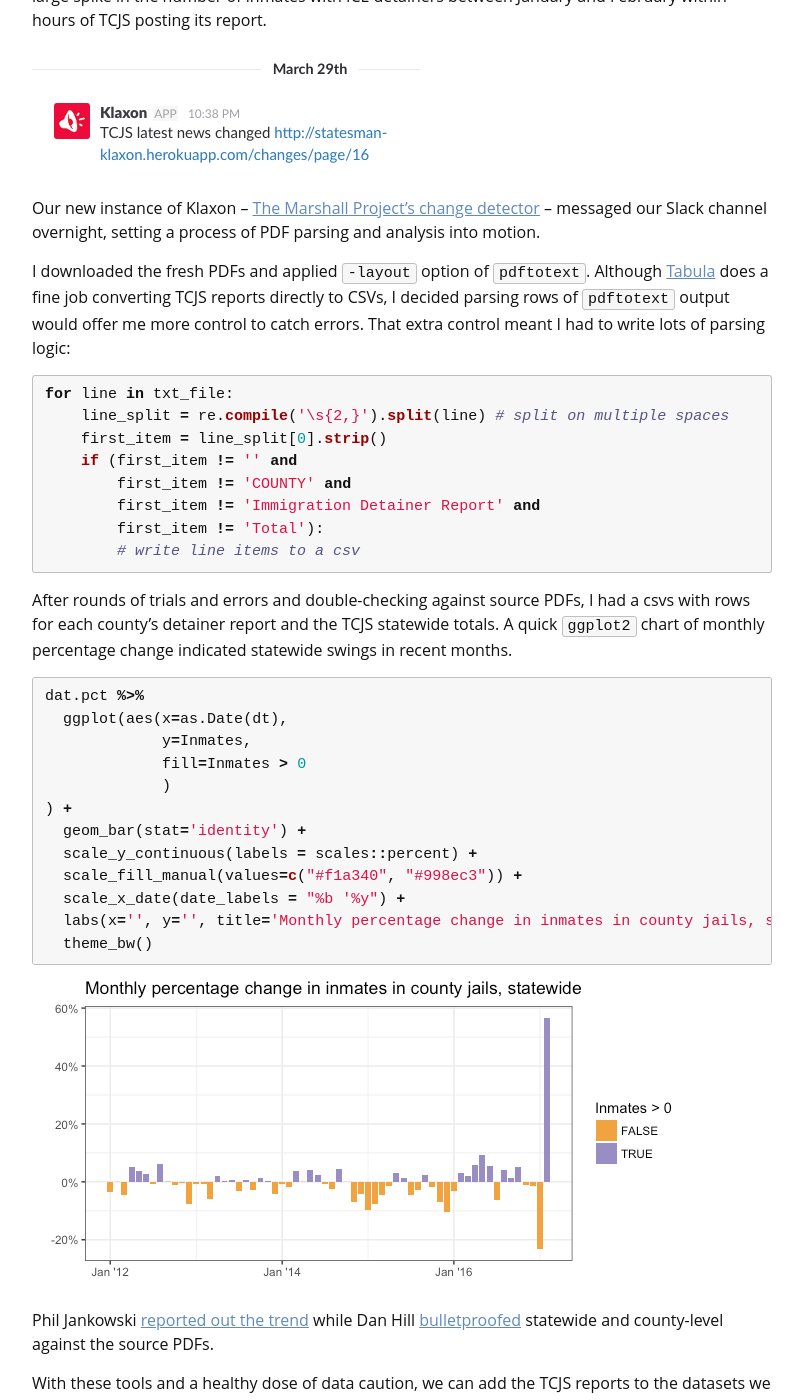
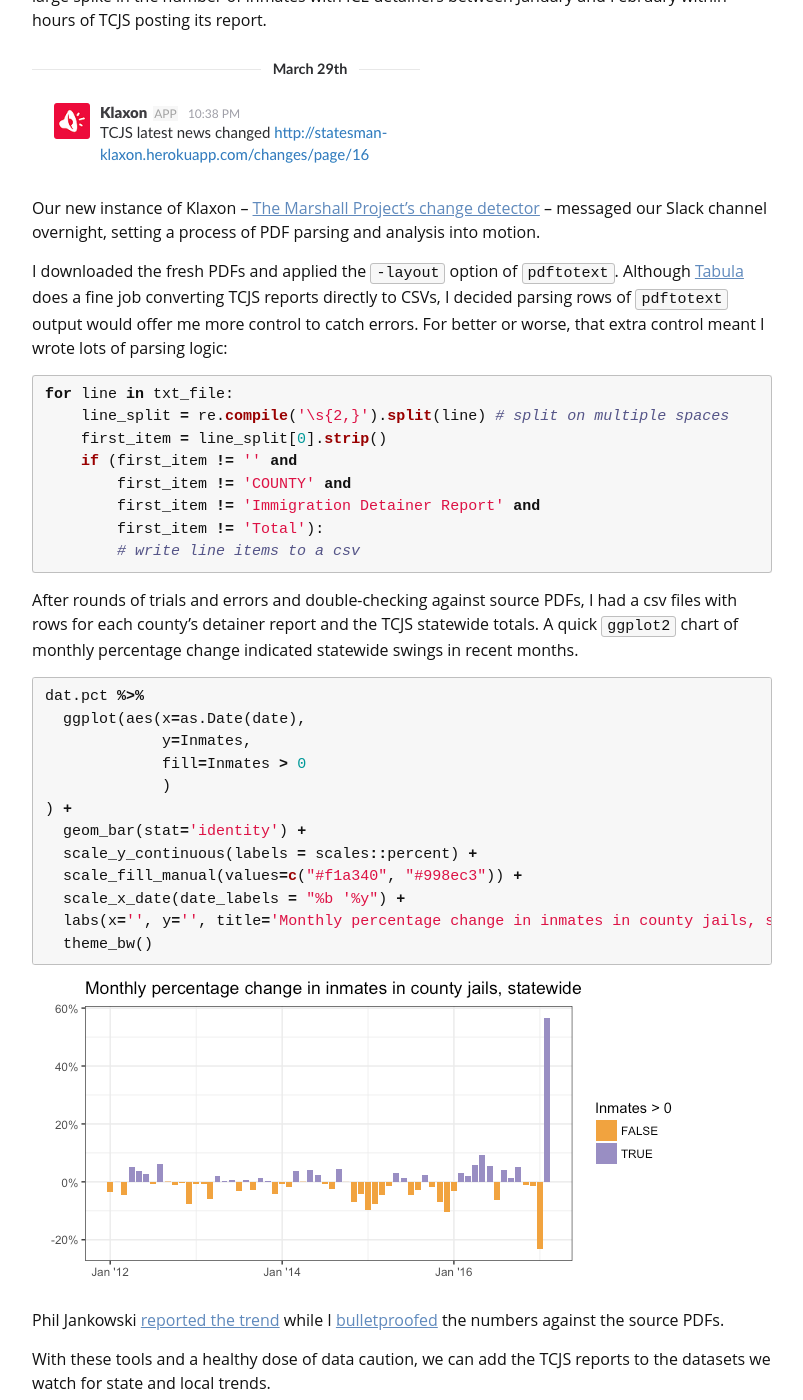
Before and after one commit to statesman/statesman.github.io, a Jekyll site: the page built from _posts/2017-04-10-ice.md, in a window 1280 px wide and 1400 px high, scrolled down 609 px. Shown: the whole window, without its empty margins (238-1041 px from the left). Built offline with Jekyll 4.4.1, drawn with Linux system fonts in a browser that asks for light colours.

Commit message:
Update ICE post

````diff
--- a/_posts/2017-04-10-ice.md
+++ b/_posts/2017-04-10-ice.md
@@ -28,7 +28,7 @@
 
 Our new instance of Klaxon – [The Marshall Project’s change detector](https://github.com/themarshallproject/klaxon) – messaged our Slack channel overnight, setting a process of PDF parsing and analysis into motion.
 
-I downloaded the fresh PDFs and applied `-layout` option of `pdftotext`. Although [Tabula](http://tabula.technology/) does a fine job converting TCJS reports directly to CSVs, I decided parsing rows of `pdftotext` output would offer me more control to catch errors. That extra control meant I had to write lots of parsing logic:
+I downloaded the fresh PDFs and applied the `-layout` option of `pdftotext`. Although [Tabula](http://tabula.technology/) does a fine job converting TCJS reports directly to CSVs, I decided parsing rows of `pdftotext` output would offer me more control to catch errors. For better or worse, that extra control meant I wrote lots of parsing logic:
 
 ```python
 for line in txt_file:
@@ -41,11 +41,11 @@
         # write line items to a csv
 ```
 
-After rounds of trials and errors and double-checking against source PDFs, I had a csvs with rows for each county’s detainer report and the TCJS statewide totals. A quick `ggplot2` chart of monthly percentage change indicated statewide swings in recent months.
+After rounds of trials and errors and double-checking against source PDFs, I had a csv files with rows for each county’s detainer report and the TCJS statewide totals. A quick `ggplot2` chart of monthly percentage change indicated statewide swings in recent months.
 
 ```R
 dat.pct %>%
-  ggplot(aes(x=as.Date(dt),
+  ggplot(aes(x=as.Date(date),
              y=Inmates,
              fill=Inmates > 0
              )
@@ -60,6 +60,6 @@
 
 ![Percentage change in inmates with ICE detainers by month](/assets/img/2017-04-10-chart.png)
 
-Phil Jankowski [reported out the trend](http://www.mystatesman.com/news/local-govt--politics/analysis-local-spike-immigration-detentions-echoed-across-state/VsTXp6OnTmYQ9HQhgnEyjP/) while Dan Hill [bulletproofed](https://github.com/propublica/guides/blob/master/data-bulletproofing.md) statewide and county-level against the source PDFs.
+Phil Jankowski [reported the trend](http://www.mystatesman.com/news/local-govt--politics/analysis-local-spike-immigration-detentions-echoed-across-state/VsTXp6OnTmYQ9HQhgnEyjP/) while I [bulletproofed](https://github.com/propublica/guides/blob/master/data-bulletproofing.md) the numbers against the source PDFs.
 
 With these tools and a healthy dose of data caution, we can add the TCJS reports to the datasets we watch for state and local trends.
````
